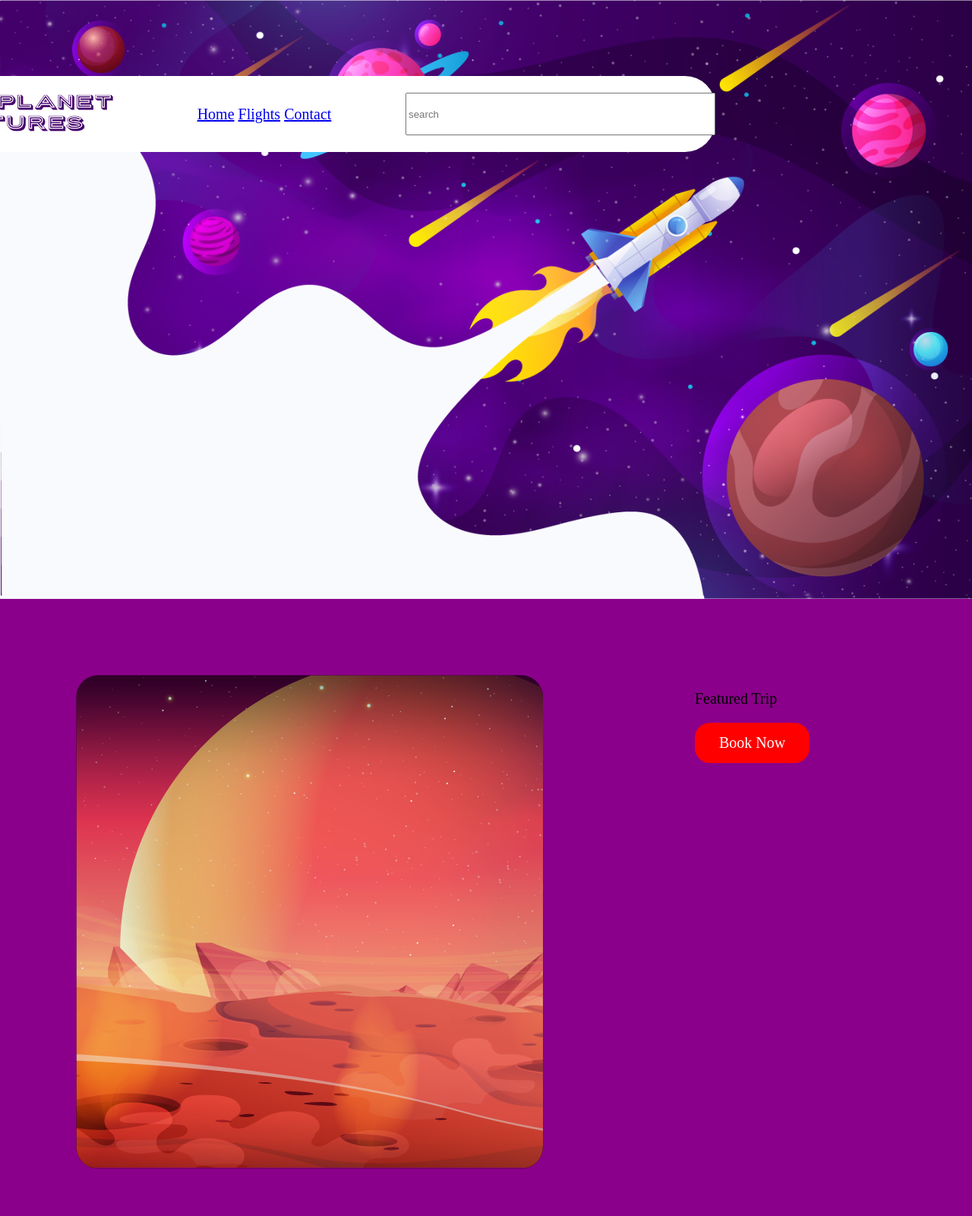
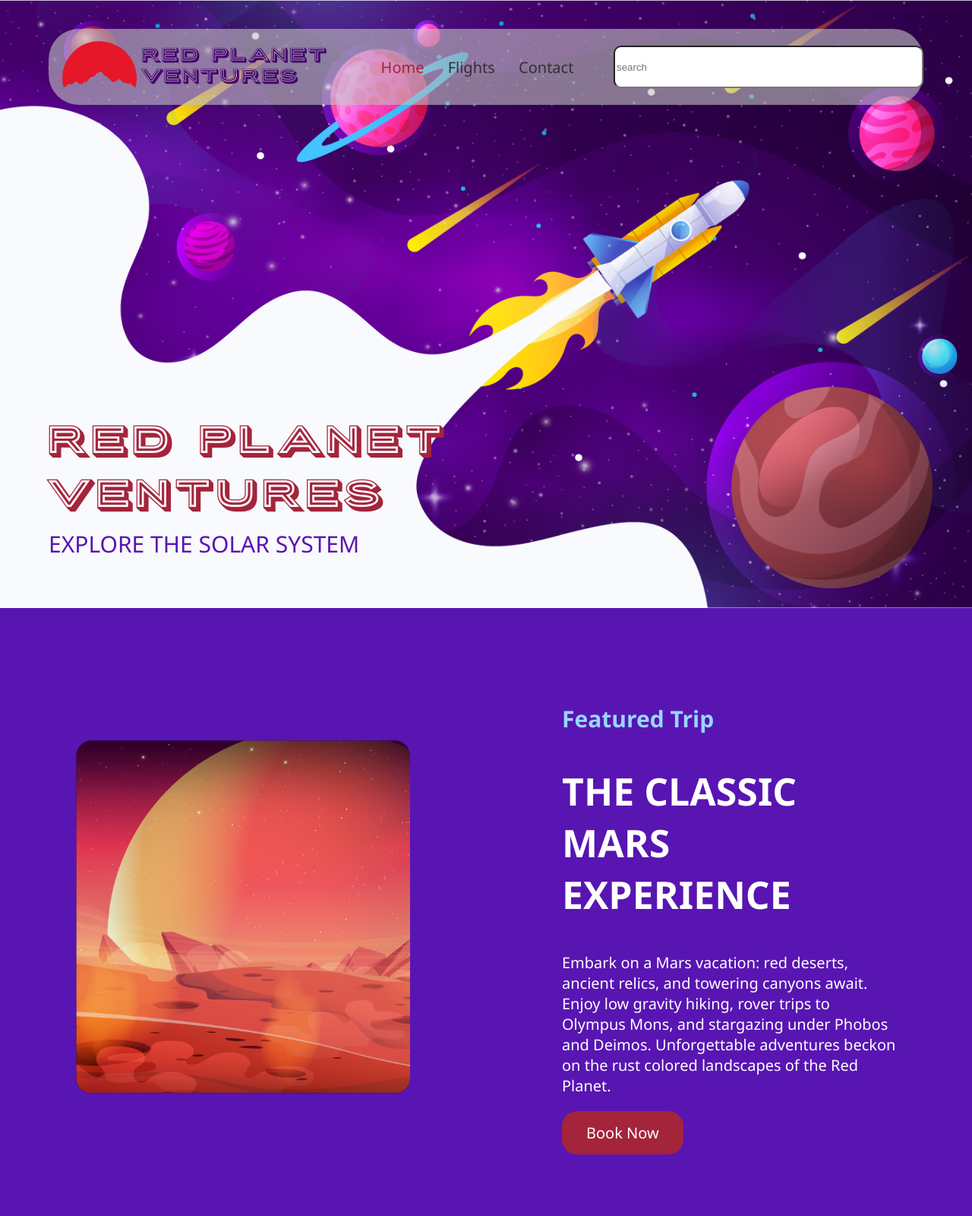
Before and after one commit to Kai-Barker/T3_Red_Planet_Ventures_Kai_Barker_241065, a plain HTML site: page index.html in a window 1280 px wide. Shown: the top 1600 px of the page at 76% size. Drawn offline with Linux system fonts and the light colour scheme.

Commit message:
Home page sections 1 2 and 3 with CSS
Only missing one font and arrows on mars

```diff
--- a/css/main.css
+++ b/css/main.css
@@ -1,5 +1,22 @@
+@font-face {
+    font-family: 'Porter Sans Heading';
+    src: url(../RedPlanetVenturesAssetsAndDesign/Assets/Fonts/porter_sans_block/porter-sans-inline-block-webfont.woff);
+}
+
 body{
     margin: 0;
+    font-family:'Segoe UI', Tahoma, Geneva, Verdana, sans-serif;
+}
+
+.headerBGContainer{
+    width: 100%;
+    height: 100vh;
+    background-image: url(../RedPlanetVenturesAssetsAndDesign/Assets/Images/homePageHeader.png);
+    overflow: hidden;
+    background-size: cover;
+    background-position: center;
+    color: #ffffff;
+    position: relative;
 }
 
 .topNav{
@@ -9,26 +26,15 @@ body{
     justify-content: center;
     align-content: center;
     text-align: center;
+    width: 90%;
     height: 100px;
-    width: 90%;
-    position: absolute;
-    background-color: #ffffff;
     border-radius: 40px;
-    margin: 100px;
-    left:50%;
-    margin-left: -850px;
+    margin: 5%;
+    margin-top: 3%;
+    background: rgba(196, 196, 196, 0.6);
 }
 .topNav img{
     width: 350px;
-}
-
-header{
-    width: 100%;
-    text-align: center;
-    background-image: url(/RedPlanetVenturesAssetsAndDesign/Assets/Images/homePageHeader.png);
-    background-size: cover;
-    background-position: center;
-    color: #ffffff;
 }
 
 .flexItemNav{
@@ -38,6 +44,49 @@ header{
 .flexItemNav input{
     height: 50px;
     width: 400px;
+    border-radius: 10px;
+}
+.topNav a{
+    color:rgb(49, 49, 49);
+    text-decoration: none;
+    padding: 13px 13px;
+}
+.topNav a.active{
+    color: #A4243B;
+}
+
+
+.botLeftH{
+    position:absolute;
+    bottom: 25%;
+    left:50px;
+    font-family: 'Porter Sans Heading';
+    color: #A4243B;
+}
+
+.headerImage{
+
+    text-align: center;
+    font-size: 50px;
+}
+.headerImage img{
+    width:100%;
+}
+
+.botLeftH{
+    position:absolute;
+    bottom: 14%;
+    left:5%;
+    font-family: 'Porter Sans Heading';
+    color: #A4243B;
+    font-size: 50px;
+}
+.botLeftP{
+    font-size: 30px;
+    position:absolute;
+    bottom: 8%;
+    left: 5%;
+    color: #5815B2;
 }
 
 
@@ -47,7 +96,8 @@ header{
     font-size: 20px;
     justify-content: center;
     align-content: center;
-    background-color:darkmagenta;
+    background-color:#5815B2;
+    align-items: center;
 }
 
 .flexItem1 img{
@@ -58,9 +108,19 @@ header{
     padding: 100px;
     flex: 50%;
 }
+.flexItem1 h2{
+    color: #98D5FF;
+}
+.flexItem1 h1{
+    color: #ffffff;
+    font-size: 50px;
+}
+.flexItem1 p{
+    color: #ffffff;
+}
 
 .bookNowButton{
-    background-color: red;
+    background-color: #A4243B;
     border: none;
     color: #ffffff;
     padding: 15px 32px;
@@ -73,8 +133,8 @@ header{
 
 .bookNowButton:Hover{
     background-color:#ffffff;
-    color: red;
-    border:2px solid red;
+    color: #A4243B;
+    border:2px solid #A4243B;
 }
 
 .flexContainer2{
@@ -86,3 +146,31 @@ header{
 .flexItem2{
     flex:50%;
 }
+.flexContainer3{
+    display: flex;
+    flex-direction: row;
+    font-size: 20px;
+    justify-content: center;
+    align-content: center;
+    background-color:#ffffff;
+    align-items: center;
+}
+
+.flexItem3 img{
+    width: 100%;
+}
+
+.flexItem3{
+    padding: 100px;
+    flex: 50%;
+}
+.flexItem3 h2{
+    color: #98D5FF;
+}
+.flexItem3 h1{
+    color: #5815B2;
+    font-size: 50px;
+}
+.flexItem3 p{
+    color:rgb(49, 49, 49);
+}
--- a/index.html
+++ b/index.html
@@ -17,6 +17,12 @@
 </head>
 <body>
     <nav>
+
+
+
+    </nav>
+    <header>
+        <div class="headerBGContainer">
                 <div class="topNav">
                     <a class="flexItemNav" href="index.html"><img src="RedPlanetVenturesAssetsAndDesign/Assets/Images/logo.png" width="350px"> </a>
                     <div class="flexItemNav">
@@ -28,20 +34,46 @@
                         <input type="text" placeholder="search" height="50px">
                     </div>
                 </div>
-
-    </nav>
-    <header>
-        <img src="RedPlanetVenturesAssetsAndDesign/Assets/Images/homePageHeader.png" width="100%">
+                <div class="botLeftH">RED PLANET <br> VENTURES</div>
+                <div class="botLeftP">EXPLORE THE SOLAR SYSTEM</div>
+        </div>
     </header>
     <section>
         <div class="flexContainer">
-            <img class="flexItem1" src="RedPlanetVenturesAssetsAndDesign/Assets/Images/marsSliderClipped1.png">
             <div class="flexItem1">
-            <p >Featured Trip</p>
+            <img class="flexItem2" src="RedPlanetVenturesAssetsAndDesign/Assets/Images/marsSliderClipped1.png">
+            </div>
+            <div class="flexItem1">
+            <h2>Featured Trip</h2>
+            <h1>THE CLASSIC MARS
+                EXPERIENCE</h1>
+            <p>Embark on a Mars vacation: red deserts, ancient
+                relics, and towering canyons await. Enjoy low gravity
+                hiking, rover trips to Olympus Mons, and stargazing
+                under Phobos and Deimos. Unforgettable adventures
+                beckon on the rust colored landscapes of the Red
+                Planet.</p>
             <a class="bookNowButton" href="pages/flights.html">Book Now</a>
             </div>
         </div>
-
+    </section>
+    <section>
+        <div class="flexContainer3">
+            <div class="flexItem3">
+            <h2>OUR SHUTTLES</h2>
+            <h1>Travel in Style with a
+                variety of shuttles</h1>
+            <p>Select from our range of luxury, commercial, or
+                budget shuttles to fulfill your dream space
+                vacation. Experience unparalleled comfort and
+                convenience as you journey to your planet of
+                choice, ensuring an unforgettable and tailored
+                experience for every traveler.</p>
+            </div>
+            <div class="flexItem3">
+                <img class="flexItem4" src="RedPlanetVenturesAssetsAndDesign/Assets/Images/spacSchuttles.png">
+                </div>
+        </div>
     </section>
     <footer>
 
```
Lines whose indentation alone changed are shown as unchanged.
